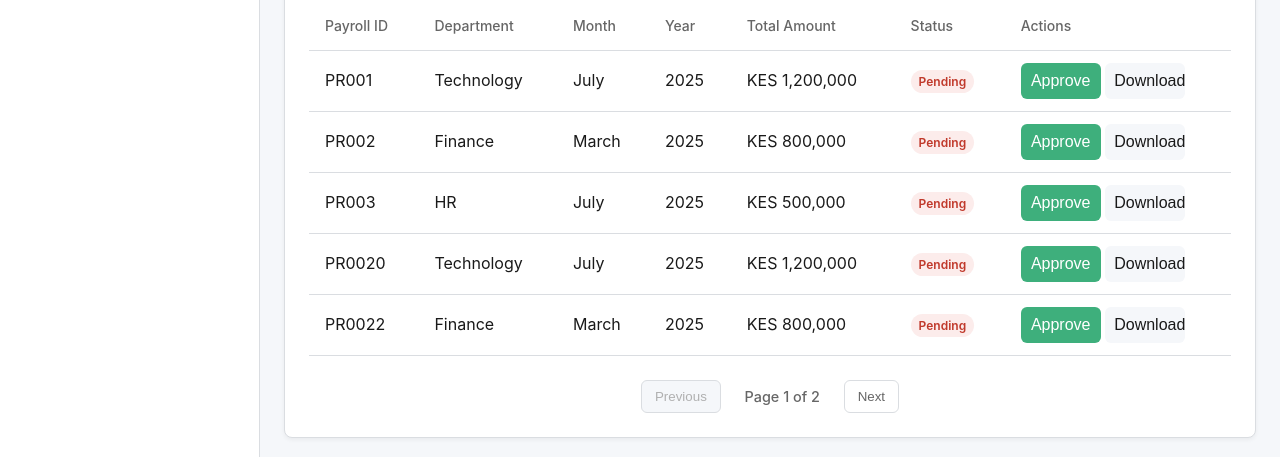
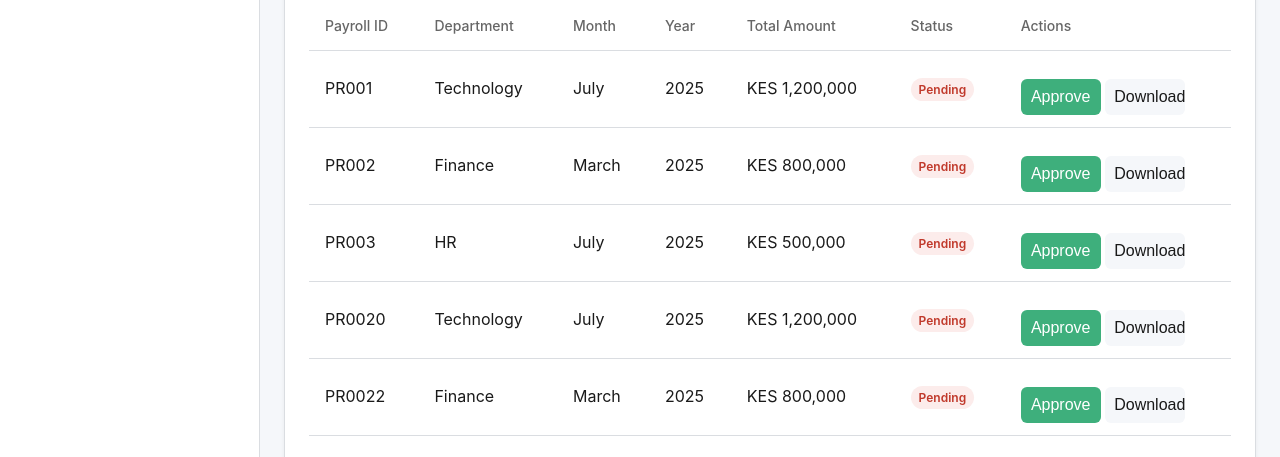
Before and after one commit to vinnie-lab/payroll, a plain HTML site: page admin/payroll-management.html in a window 1280 px wide. Shown: the part 271-728 px from the top of the page. Drawn offline with Linux system fonts and the light colour scheme.

Commit message:
Payrol page

```diff
--- a/admin/payroll-management.html
+++ b/admin/payroll-management.html
@@ -9,12 +9,16 @@
 </head>
 <body>
     <style>
+        .data-table .btn{
+        margin-top: 1rem;
+    }
         /* Hide Year column in tables on screens <=768px */
 @media (max-width: 768px) {
     .data-table th:nth-child(4),
     .data-table td:nth-child(4) {
         display: none;
     }
+
 }
     </style>
     <script src="../js/loader.js"></script>
```
